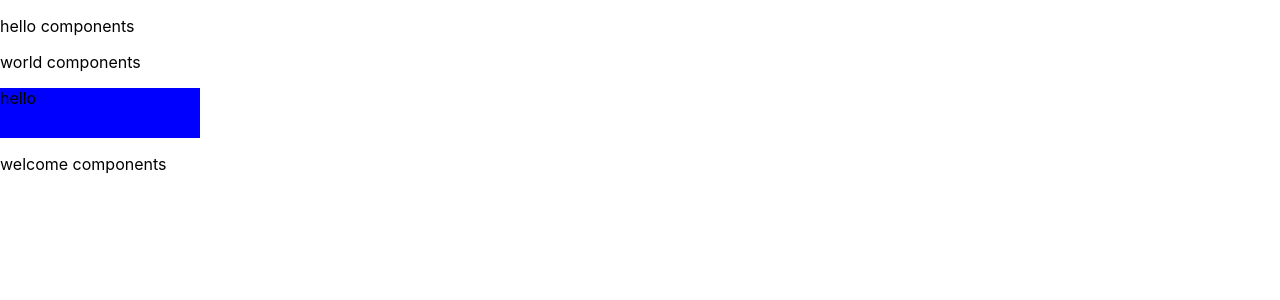
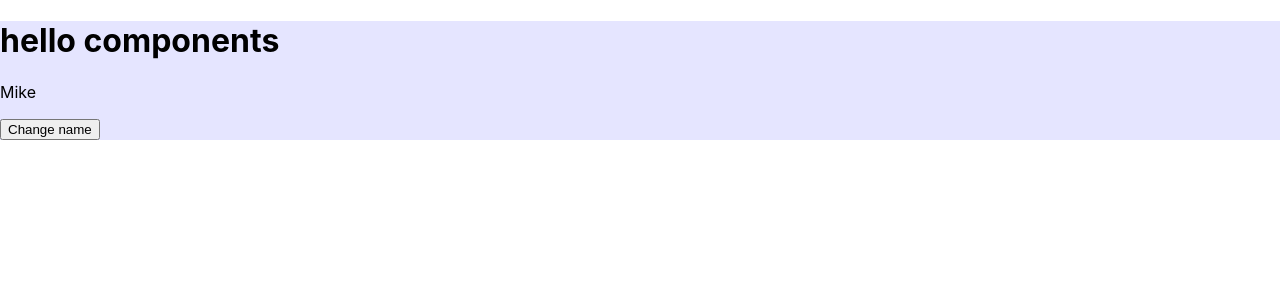
Before and after one commit to swc9803/react-codingevery, a React (Create React App) app: page / in a window 1280 px wide. Shown: the top 300 px of the page. Built offline with nearby package versions, Linux system fonts and the light colour scheme.

Commit message:
useState

```diff
--- a/src/App.js
+++ b/src/App.js
@@ -1,13 +1,11 @@
 import React from 'react'
 import './App.css'
 import Hello from './components/Hello.js'
-import Welcome from './components/Welcome.js'
 
 function App () {
   return (
     <div className='App'>
       <Hello />
-      <Welcome />
     </div>
   )
 }
--- a/src/components/Hello.js
+++ b/src/components/Hello.js
@@ -1,13 +1,19 @@
-import React from 'react'
-import World from './World.js'
+import { React, useState } from 'react'
 import styles from './Hello.module.css'
 
 export default function Hello () {
+  const [name, setName] = useState('Mike')
+
+  const changeName = () => {
+    const newName = name === 'Mike' ? 'Jane' : 'Mike'
+    setName(newName)
+  }
+
   return (
-    <>
-      <p>hello components</p>
-      <World/>
-      <div className={styles.box}>hello</div>
-    </>
+    <div className={styles.wrapper}>
+      <h1>hello components</h1>
+      <p>{name}</p>
+      <button onClick={changeName}>Change name</button>
+    </div>
   )
 }
--- a/src/components/Hello.module.css
+++ b/src/components/Hello.module.css
@@ -1,5 +1,3 @@
-.box {
-    width: 200px;
-    height: 50px;
-    background: blue;
+.wrapper {
+    background: rgb(229, 229, 255);
 }
--- a/src/components/Welcome.js
+++ /dev/null
@@ -1,5 +0,0 @@
-import React from 'react'
-
-export default function Hello () {
-  return <p>welcome components</p>
-}
--- a/src/components/World.js
+++ /dev/null
@@ -1,5 +0,0 @@
-import React from 'react'
-
-export default function Hello () {
-  return <p>world components</p>
-}
```
